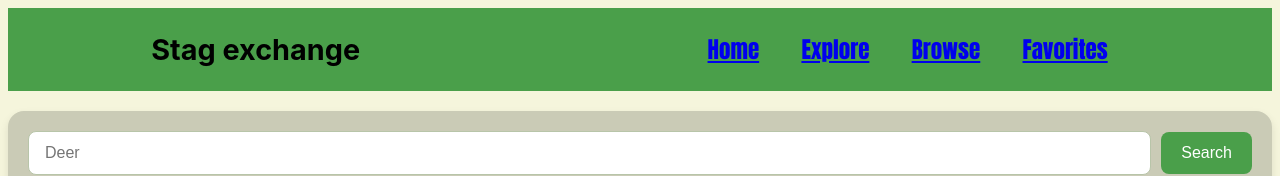
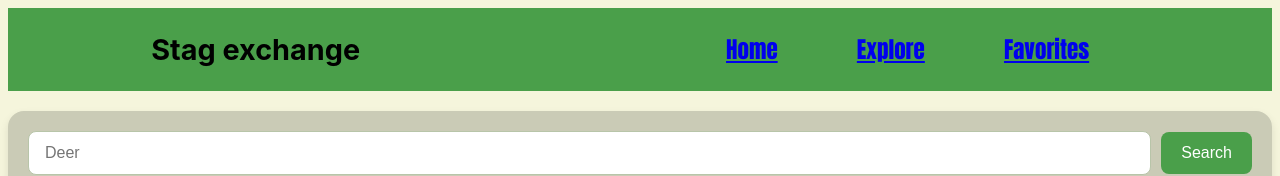
Before and after one commit to Webbie-AAA/stag_overflow_project, a React (Vite) app: page /explore in a window 1280 px wide. Shown: the top 176 px of the page. Built offline with nearby package versions, Linux system fonts and the light colour scheme; no server answers.

Commit message:
removed browse from navbar

```diff
--- a/src/App.jsx
+++ b/src/App.jsx
@@ -21,7 +21,6 @@ function App() {
             <Route index element={<Home/>}/>
 
             <Route path='/explore' element={<Explore/>}></Route>
-            <Route path='/browse' element={<Browse/>}></Route>
             <Route path='/favourites' element={<Favourites/>}></Route>
 
 
--- a/src/components/NavBar/index.jsx
+++ b/src/components/NavBar/index.jsx
@@ -9,7 +9,6 @@ export default function NavBar() {
         <ul className='navLinks'>
           <NavLink to='/'> Home </NavLink>
           <NavLink to='/explore'> Explore </NavLink>
-          <NavLink to='/browse'> Browse </NavLink>
           <NavLink to='/favourites'> Favorites </NavLink>
         </ul>
       </nav>
```
